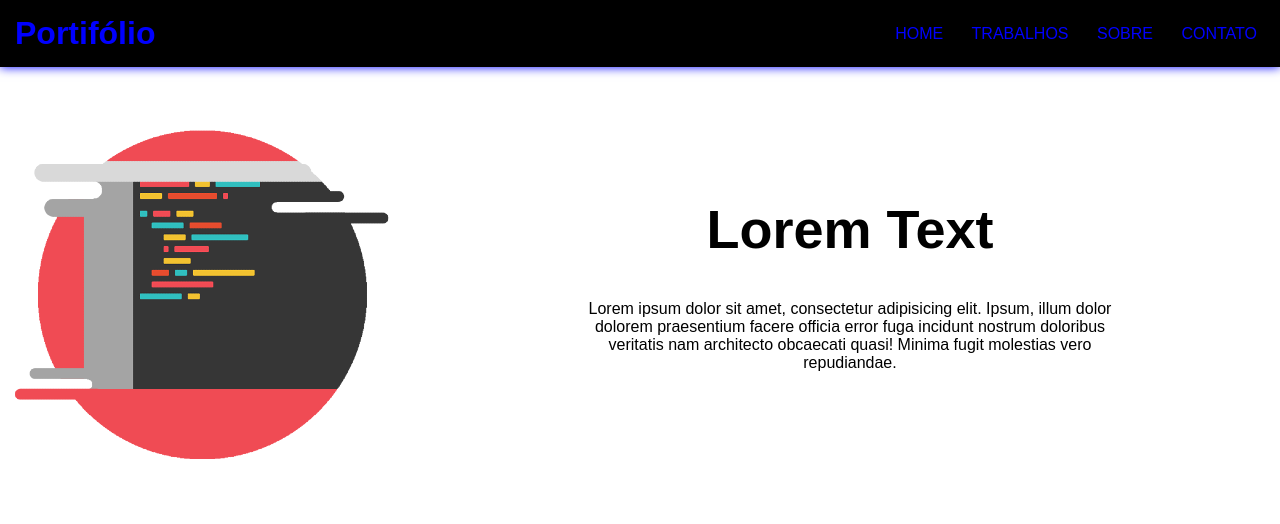
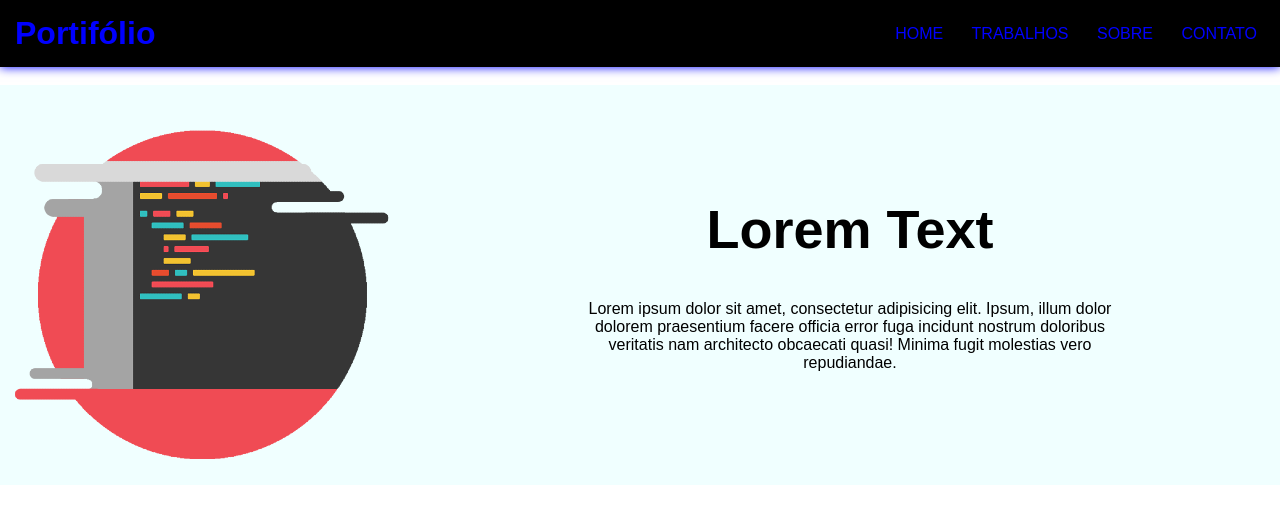
Before and after one commit to KaicNicolucci/portifolio, a plain HTML site: page index.html in a window 1280 px wide. Drawn offline with Linux system fonts and the light colour scheme.

Commit message:
olha a pedra

```diff
--- a/style.css
+++ b/style.css
@@ -55,6 +55,10 @@ header li a:hover{
 
 /*main*/
 
+.container .section1{
+    background-color: azure
+}
+
 .section1{
     display: flex;
     justify-content: space-between;
```
